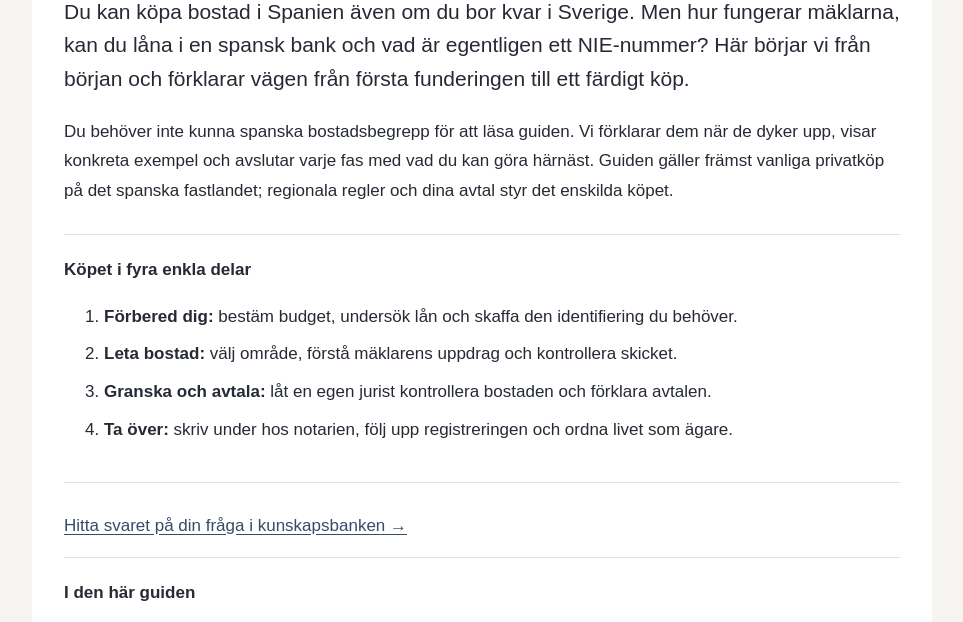
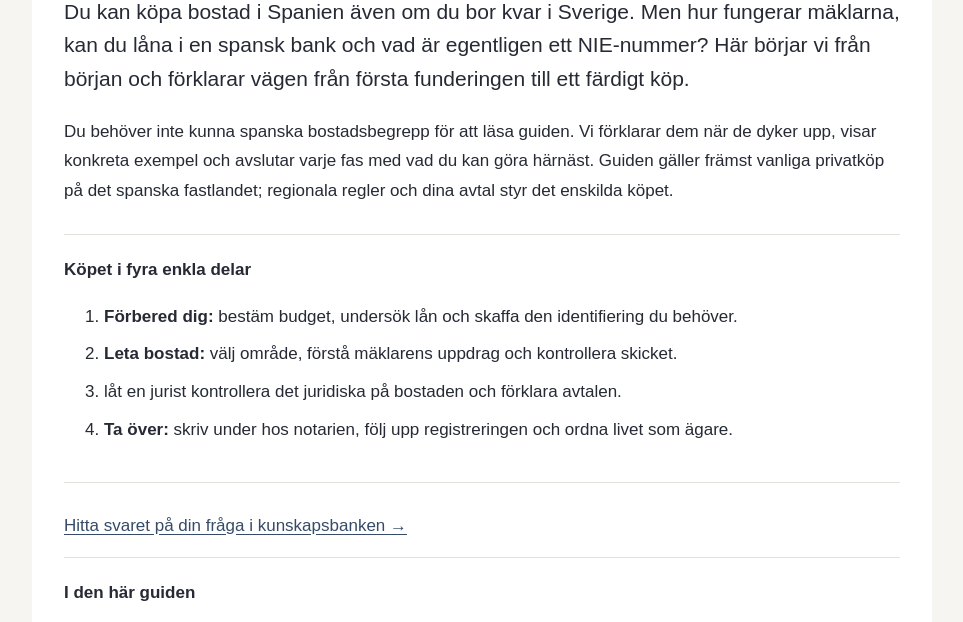
Before and after one commit to sverkercaron-sys/keyra, a website: page guide.html in a window 1280 px wide. Shown: the part 401-1023 px from the top of the page, without its empty margins (158-1121 px from the left). Drawn offline with Linux system fonts and the light colour scheme.

Commit message:
Uppdatera text i köpguiden om juridisk granskning

```diff
--- a/guide.html
+++ b/guide.html
@@ -5,7 +5,7 @@
 <h1>Köpguiden: Så köper du bostad i Spanien steg-för-steg</h1>
 <p class="lead">Du kan köpa bostad i Spanien även om du bor kvar i Sverige. Men hur fungerar mäklarna, kan du låna i en spansk bank och vad är egentligen ett NIE-nummer? Här börjar vi från början och förklarar vägen från första funderingen till ett färdigt köp.</p>
 <p>Du behöver inte kunna spanska bostadsbegrepp för att läsa guiden. Vi förklarar dem när de dyker upp, visar konkreta exempel och avslutar varje fas med vad du kan göra härnäst. Guiden gäller främst vanliga privatköp på det spanska fastlandet; regionala regler och dina avtal styr det enskilda köpet.</p>
-<div class="box"><strong>Köpet i fyra enkla delar</strong><ol><li><strong>Förbered dig:</strong> bestäm budget, undersök lån och skaffa den identifiering du behöver.</li><li><strong>Leta bostad:</strong> välj område, förstå mäklarens uppdrag och kontrollera skicket.</li><li><strong>Granska och avtala:</strong> låt en egen jurist kontrollera bostaden och förklara avtalen.</li><li><strong>Ta över:</strong> skriv under hos notarien, följ upp registreringen och ordna livet som ägare.</li></ol></div>
+<div class="box"><strong>Köpet i fyra enkla delar</strong><ol><li><strong>Förbered dig:</strong> bestäm budget, undersök lån och skaffa den identifiering du behöver.</li><li><strong>Leta bostad:</strong> välj område, förstå mäklarens uppdrag och kontrollera skicket.</li><li>låt en jurist kontrollera det juridiska på bostaden och förklara avtalen.</li><li><strong>Ta över:</strong> skriv under hos notarien, följ upp registreringen och ordna livet som ägare.</li></ol></div>
 <p><a href="kunskapsbank.html">Hitta svaret på din fråga i kunskapsbanken →</a></p><nav aria-label="Innehåll"><strong>I den här guiden</strong><ol><li><a href="#fas1">Förberedelse och ekonomi</a></li><li><a href="#fas2">Söka bostad och gå på visning</a></li><li><a href="#fas3">Juridisk granskning och avtal</a></li><li><a href="#fas4">Tillträde och ägande</a></li><li><a href="#fallor">Vanliga fällor och slutchecklista</a></li><li><a href="#faq">Vanliga frågor</a></li><li><a href="#kallor">Källor och redaktionella uppgifter</a></li></ol></nav>
 <section id="fas1"><h2>Fas 1 Förberedelse och ekonomi</h2>
 <h3 id="kan-jag-som-svensk-kopa-bostad-i-spanien-utan-att-bo-dar">Kan jag som svensk köpa bostad i Spanien utan att bo där?</h3>
```
